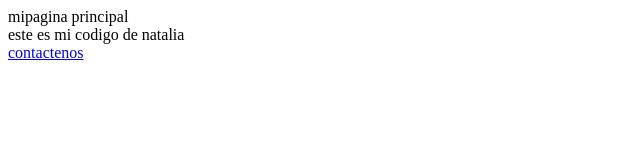
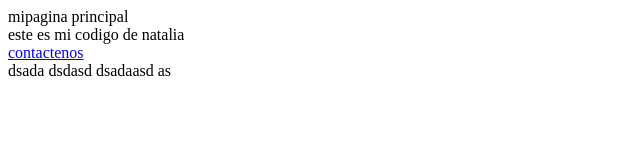
Before and after one commit to johnesc1984/refuerzogit, a plain HTML site: page index.html in a window 1280 px wide. Shown: the whole page, without its empty margins (0-640 px from the left). Drawn offline with Linux system fonts and the light colour scheme.

Commit message:
realice ciertos cambios

```diff
--- a/index.html
+++ b/index.html
@@ -11,6 +11,11 @@
 
     <div>este es mi codigo de natalia<div>
     <a href="contactenos.html">contactenos</a>
+    <div>dsada
 
+        dsdasd
+        dsadaasd
+        as
+    </div>
 </body>
 </html>
```
